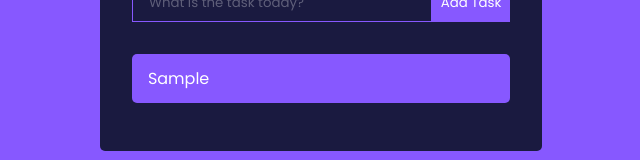
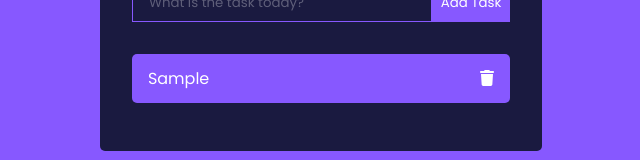
Before and after one commit to AmirAliAzimloo/TS-React-TodoManager, a React (Vite) app: page / in a window 1280 px wide. Both pictures are taken after typing "Sample" into the empty fields and a click on the button "Add Task". Shown: the part 194-354 px from the top of the page, without its empty margins (319-959 px from the left). Built offline with nearby package versions, Linux system fonts and the light colour scheme; the HTML template or start-up script is replaced by a standard one.

Commit message:
deleteTodo completed

```diff
--- a/src/Components/Todo.tsx
+++ b/src/Components/Todo.tsx
@@ -1,4 +1,6 @@
+import { FontAwesomeIcon } from "@fortawesome/react-fontawesome"
 import { Todo as TodoType } from "./Todos.types"
+import { faTrash } from "@fortawesome/free-solid-svg-icons"
 
 type TodoProps ={
   todo:TodoType
@@ -15,6 +17,7 @@ function Todo({todo,deleteTodo,toggleComplete}:TodoProps) {
       {todo.title}
     </p>
     <div>
+    <FontAwesomeIcon onClick={()=>deleteTodo(todo.id)} icon={faTrash} />
     </div>
     </div>
   )
--- a/src/Components/TodosWrapper.tsx
+++ b/src/Components/TodosWrapper.tsx
@@ -20,7 +20,7 @@ function TodosWrapper() {
   };
 
   const deleteTodo = (id: string) => {
-    // Code ...
+    setTodos(todos.filter(todo=>todo.id !== id))
     return true
   };
 
```
